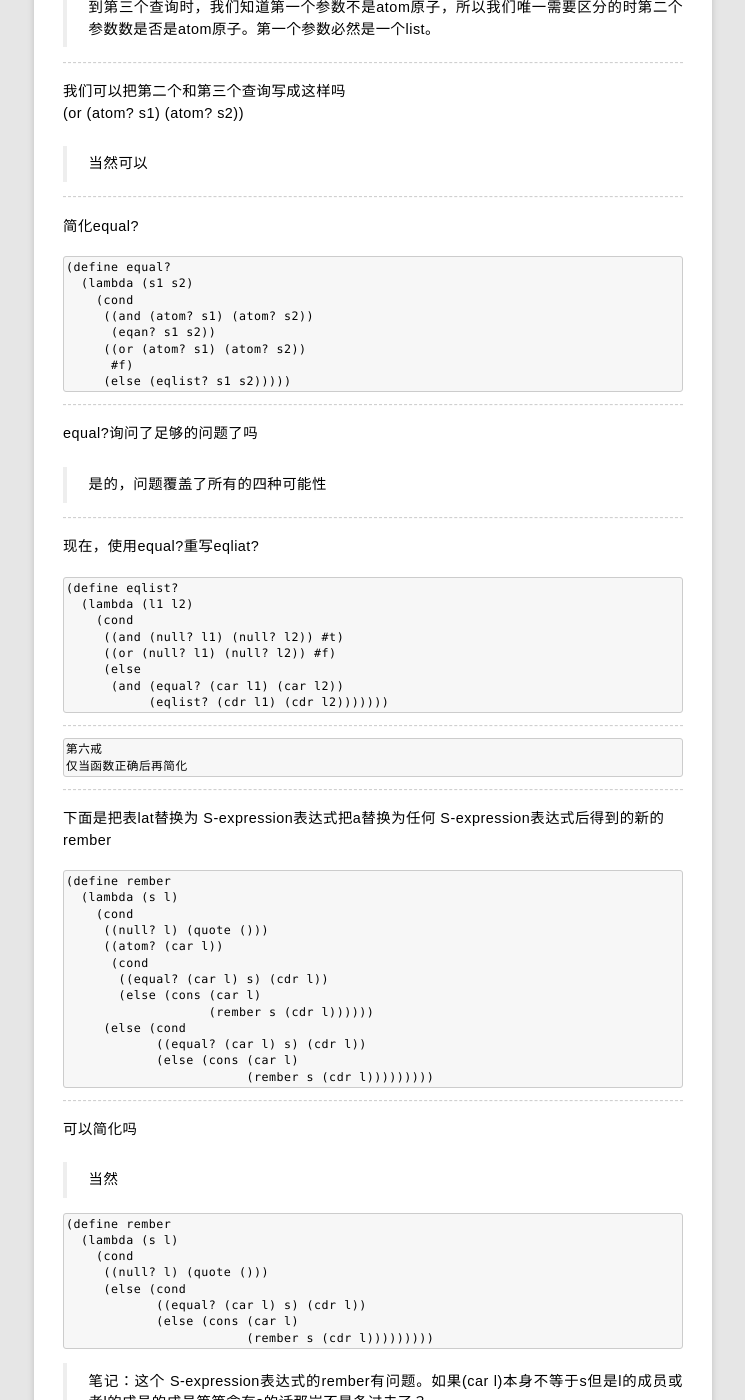
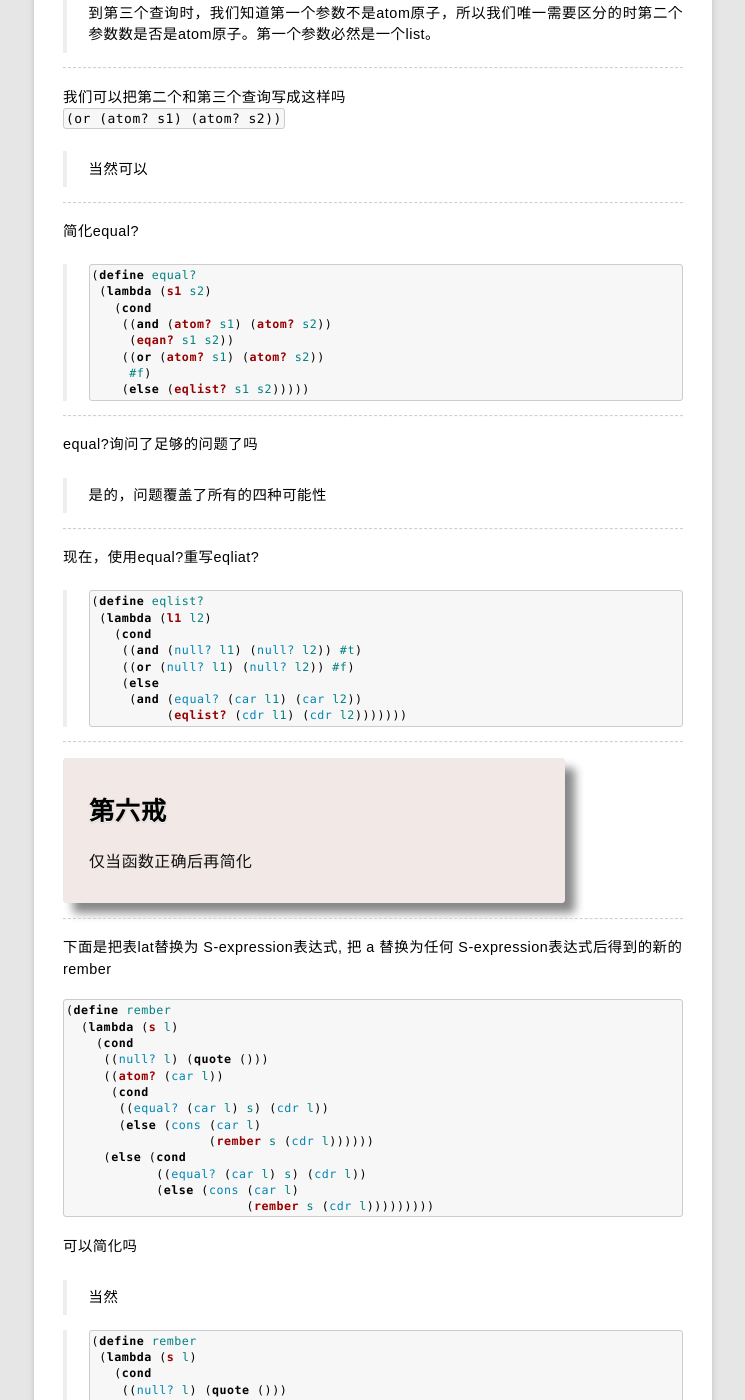
Before and after one commit to rhuichao/uternet.github.io, a Jekyll site: the page built from TLS/05.md, in a window 1280 px wide and 1400 px high, scrolled down 11799 px. Shown: the whole window, without its empty margins (267-1012 px from the left). Built offline with Jekyll 4.4.1, drawn with Linux system fonts in a browser that asks for light colours; some web fonts are replaced; Markdown is read by kramdown in place of the engine named in the settings; some of the changed lines change nothing that is shown; some of the changed text lies outside the part shown.

Commit message:
new document posted

````diff
--- a/TLS/05.md
+++ b/TLS/05.md
@@ -682,32 +682,33 @@
 
 写出函数equal?
 
-```
-(define equal?
-  (lambda (s1 s2)
-    (cond
-     ((and (atom? s1) (atom? s2))
-      (eqan? s1 s2))
-     ((atom? s1) #f)
-     ((atom? s2) #f)
-     (else (eqlist? s1 s2)))))
-```
+>```scheme
+>(define equal?
+>  (lambda (s1 s2)
+>    (cond
+>     ((and (atom? s1) (atom? s2))
+>      (eqan? s1 s2))
+>     ((atom? s1) #f)
+>     ((atom? s2) #f)
+>     (else (eqlist? s1 s2)))))
+>```
+
 ------------------
 
-第二个问题为什么是(atom? s1)
+第二个问题为什么是`(atom? s1)`
 
 >如果为真，我们知道第一个参数是atom原子，第二个参数是list表。
 
 ------------------
 
-第二个问题为什么是(atom? s2)
+第二个问题为什么是`(atom? s2)`
 
 >到第三个查询时，我们知道第一个参数不是atom原子，所以我们唯一需要区分的时第二个参数数是否是atom原子。第一个参数必然是一个list。
 
 ------------------
 
 我们可以把第二个和第三个查询写成这样吗
-(or (atom? s1) (atom? s2))
+`(or (atom? s1) (atom? s2))`
 
 >当然可以
 
@@ -715,16 +716,16 @@
 
 简化equal?
 
-```
-(define equal?
-  (lambda (s1 s2)
-    (cond
-     ((and (atom? s1) (atom? s2))
-      (eqan? s1 s2))
-     ((or (atom? s1) (atom? s2))
-      #f)
-     (else (eqlist? s1 s2)))))
-```
+>```scheme
+>(define equal?
+>  (lambda (s1 s2)
+>    (cond
+>     ((and (atom? s1) (atom? s2))
+>      (eqan? s1 s2))
+>     ((or (atom? s1) (atom? s2))
+>      #f)
+>     (else (eqlist? s1 s2)))))
+>```
 
 ------------------
 
@@ -736,29 +737,29 @@
 
 现在，使用equal?重写eqliat?
 
-```
-(define eqlist?
-  (lambda (l1 l2)
-    (cond
-     ((and (null? l1) (null? l2)) #t)
-     ((or (null? l1) (null? l2)) #f)
-     (else
-      (and (equal? (car l1) (car l2))
-           (eqlist? (cdr l1) (cdr l2)))))))
-```
+>```scheme
+>(define eqlist?
+>  (lambda (l1 l2)
+>    (cond
+>     ((and (null? l1) (null? l2)) #t)
+>     ((or (null? l1) (null? l2)) #f)
+>     (else
+>      (and (equal? (car l1) (car l2))
+>           (eqlist? (cdr l1) (cdr l2)))))))
+>```
 
 ------------------
 
-```
-第六戒
-仅当函数正确后再简化
-```
+<div class="textbox">
+<h1>第六戒</h1>
+<p>仅当函数正确后再简化</p>
+</div>
 
 ------------------
 
-下面是把表lat替换为 S-expression表达式把a替换为任何 S-expression表达式后得到的新的rember
+下面是把表lat替换为 S-expression表达式, 把 a 替换为任何 S-expression表达式后得到的新的rember
 
-```
+```scheme
 (define rember
   (lambda (s l)
     (cond
@@ -773,23 +774,22 @@
             (else (cons (car l)
                         (rember s (cdr l)))))))))
 ```
-------------------
 
 可以简化吗
 
 >当然
 
-```
-(define rember
-  (lambda (s l)
-    (cond
-     ((null? l) (quote ()))
-     (else (cond
-            ((equal? (car l) s) (cdr l))
-            (else (cons (car l)
-                        (rember s (cdr l)))))))))
-```
-
+>```scheme
+>(define rember
+>  (lambda (s l)
+>    (cond
+>     ((null? l) (quote ()))
+>     (else (cond
+>            ((equal? (car l) s) (cdr l))
+>            (else (cons (car l)
+>                        (rember s (cdr l)))))))))
+>```
+>
 >笔记：这个 S-expression表达式的rember有问题。如果(car l)本身不等于s但是l的成员或者l的成员的成员等等含有s的话那岂不是条过去了？
 
 ------------------
````
